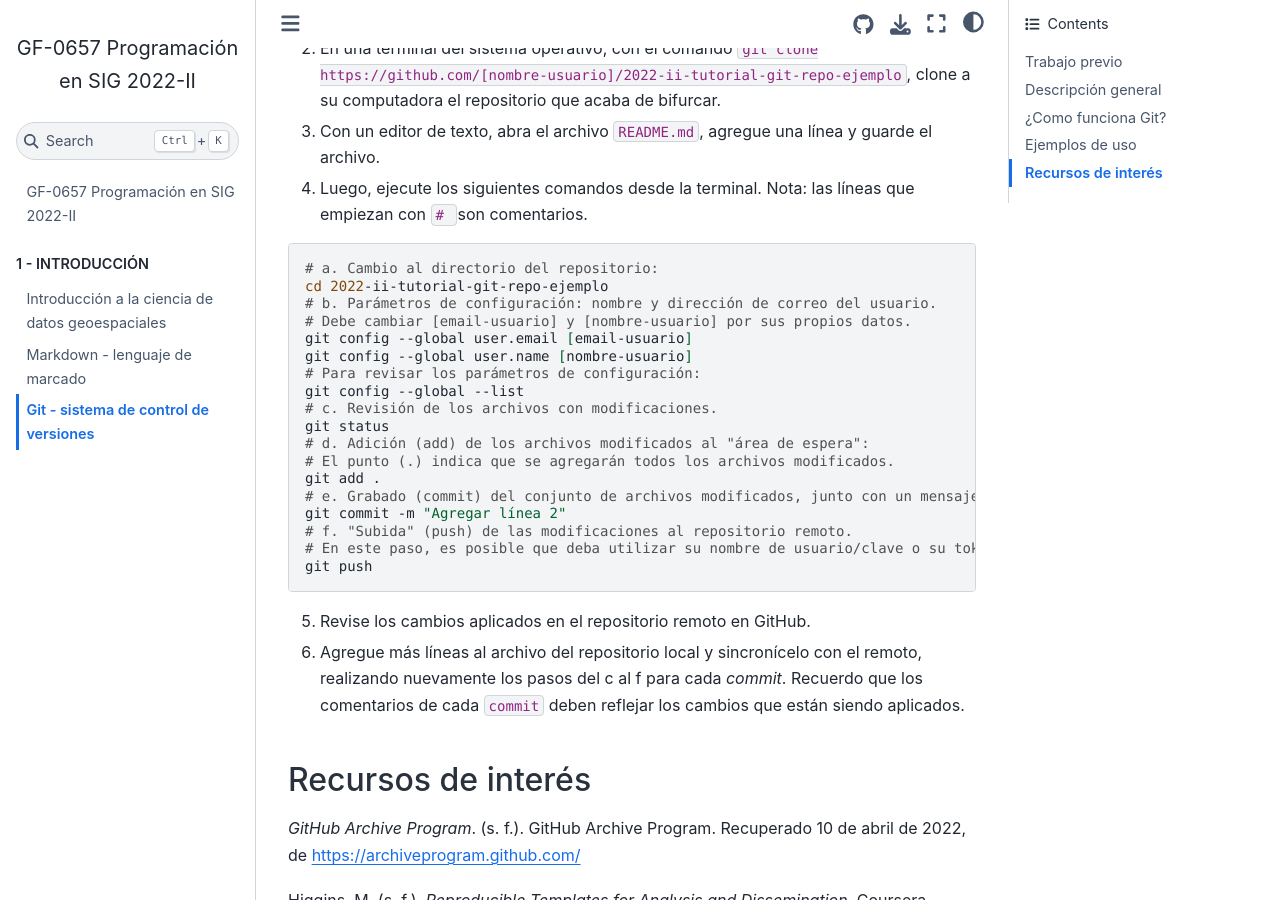
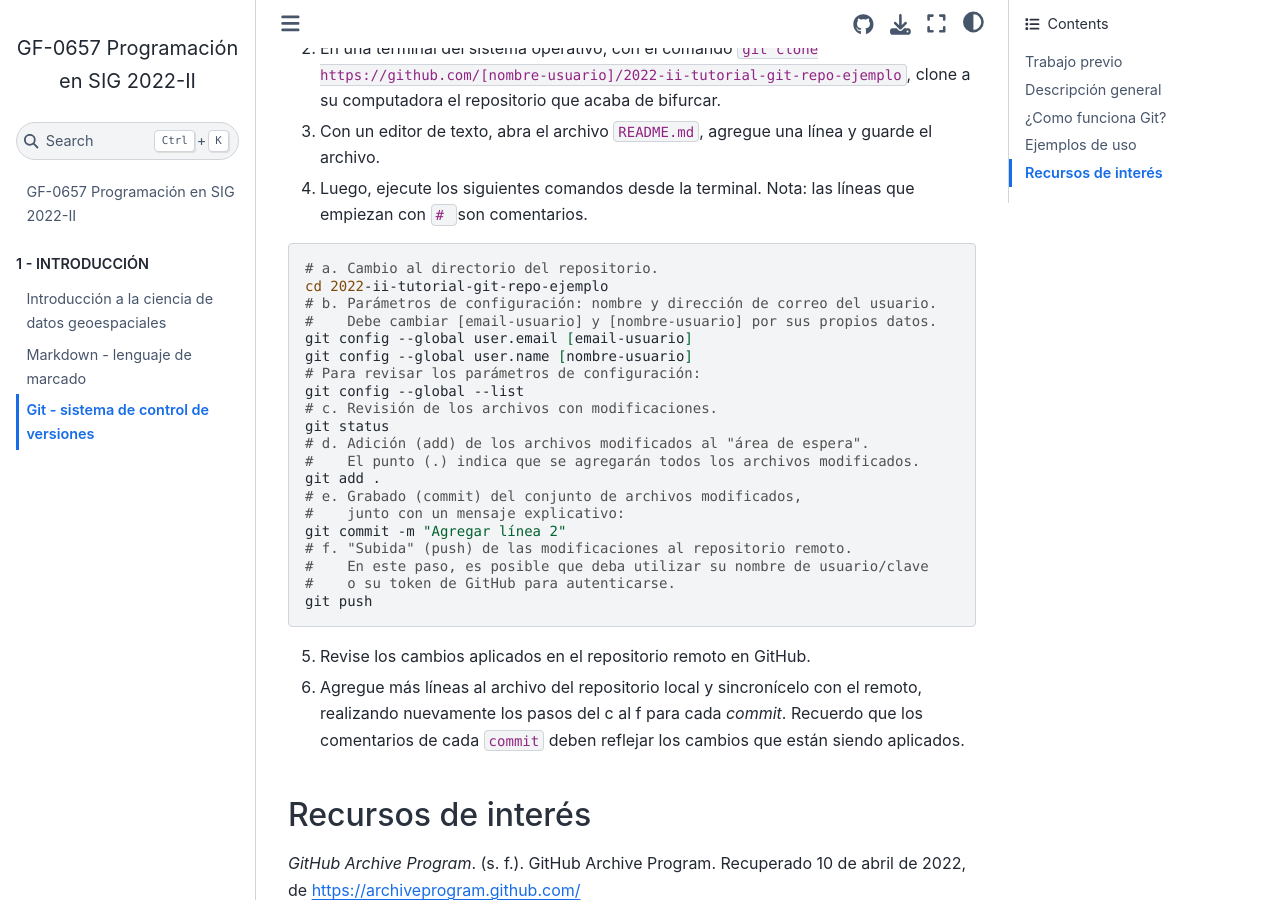
Before and after one commit to gf0657-programacionsig/2022-ii, a Jupyter Book: the page built from contenido/1/git.md, in a window 1280 px wide and 900 px high, scrolled down 4063 px. Built offline with Jupyter Book 1.0.4 settings and Sphinx 7.4.7 and the Sphinx Book theme 1.1.4, drawn with Linux system fonts in a browser that asks for light colours.

Commit message:
Modificar capítulo Git

````diff
--- a/contenido/1/git.md
+++ b/contenido/1/git.md
@@ -82,23 +82,25 @@ Para seguir este ejemplo:
 4. Luego, ejecute los siguientes comandos desde la terminal. Nota: las líneas que empiezan con  ```# ``` son comentarios.
 
 ```shell
-# a. Cambio al directorio del repositorio:
+# a. Cambio al directorio del repositorio.
 cd 2022-ii-tutorial-git-repo-ejemplo
 # b. Parámetros de configuración: nombre y dirección de correo del usuario.
-# Debe cambiar [email-usuario] y [nombre-usuario] por sus propios datos.
+#    Debe cambiar [email-usuario] y [nombre-usuario] por sus propios datos.
 git config --global user.email [email-usuario]
 git config --global user.name [nombre-usuario]
 # Para revisar los parámetros de configuración:
 git config --global --list
 # c. Revisión de los archivos con modificaciones.
 git status
-# d. Adición (add) de los archivos modificados al "área de espera":
-# El punto (.) indica que se agregarán todos los archivos modificados.
+# d. Adición (add) de los archivos modificados al "área de espera".
+#    El punto (.) indica que se agregarán todos los archivos modificados.
 git add .
-# e. Grabado (commit) del conjunto de archivos modificados, junto con un mensaje explicativo:
+# e. Grabado (commit) del conjunto de archivos modificados,
+#    junto con un mensaje explicativo:
 git commit -m "Agregar línea 2"
 # f. "Subida" (push) de las modificaciones al repositorio remoto.
-# En este paso, es posible que deba utilizar su nombre de usuario/clave o su token de GitHub para autenticarse.
+#    En este paso, es posible que deba utilizar su nombre de usuario/clave
+#    o su token de GitHub para autenticarse.
 git push
 ```
 
````
Also changed, not shown: 4 other files.
